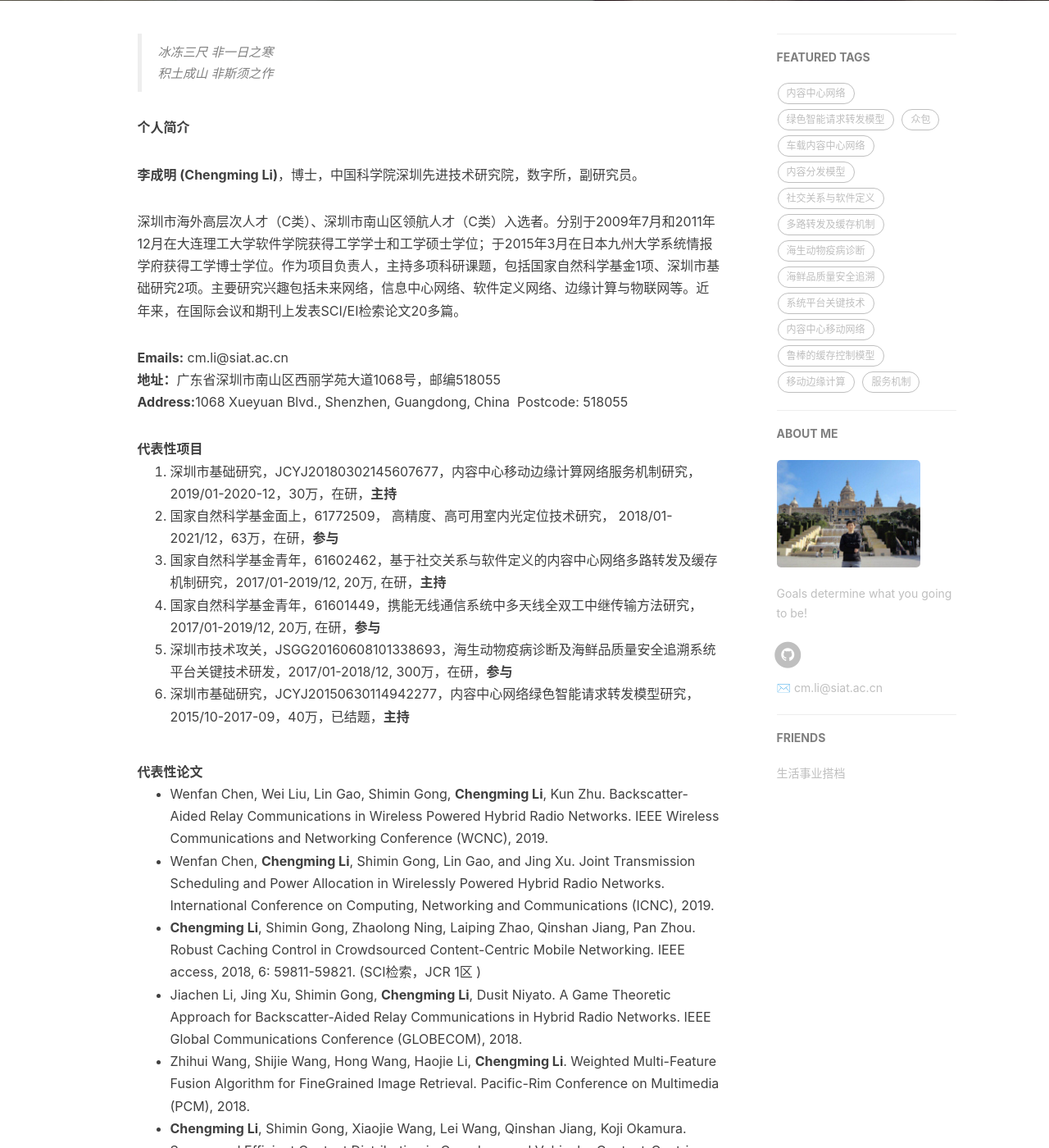
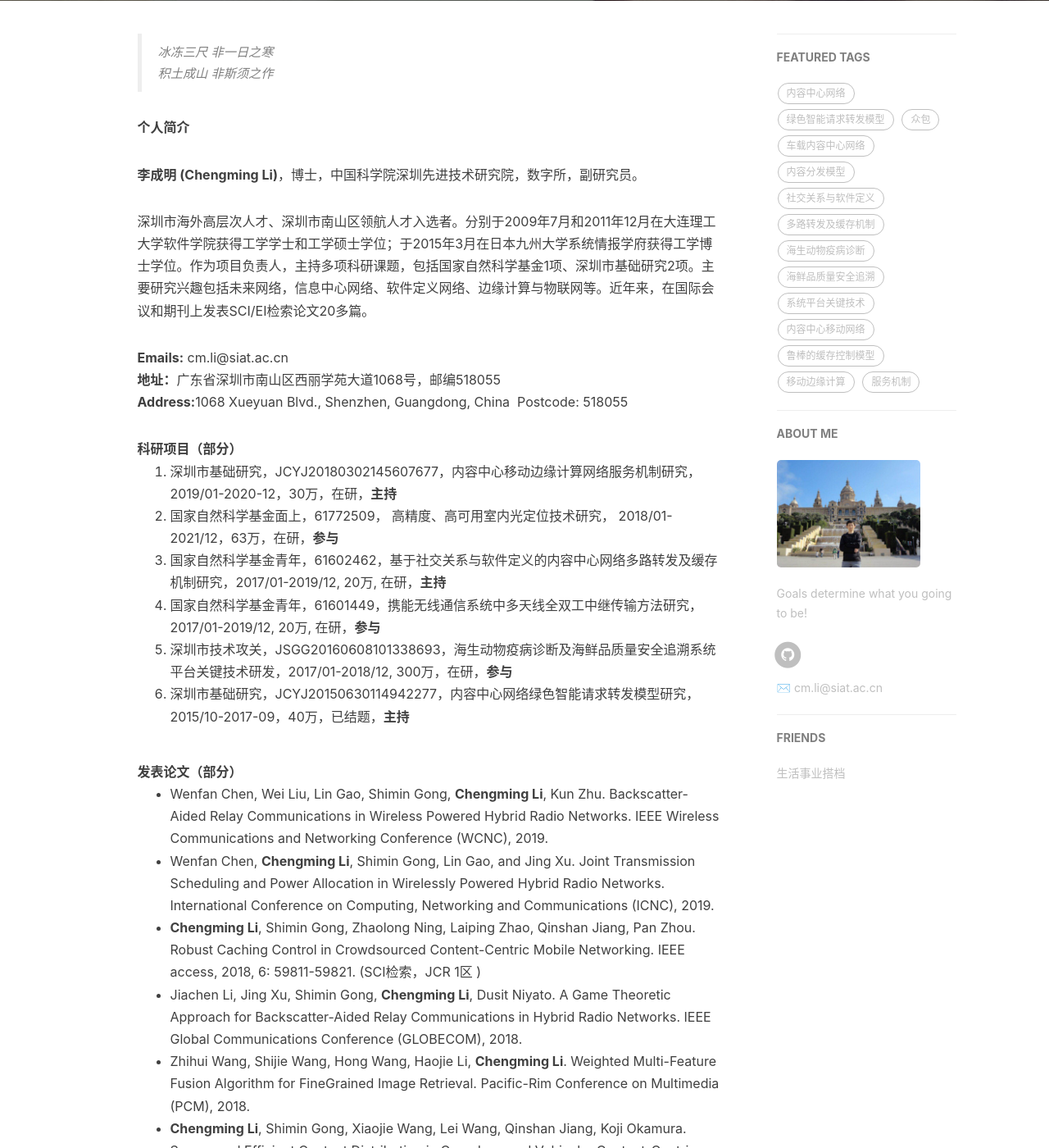
Before and after one commit to cm-li/cm-li.github.io, a Jekyll site: the page built from about.html, in a window 1280 px wide and 1400 px high, scrolled down 417 px. Shown: the whole window at 82% size. Built offline with Jekyll 4.4.1, drawn with Linux system fonts in a browser that asks for light colours; nearby versions of some CDN libraries; comment, search, counter and statistics services are not loaded.

Commit message:
Update about.html

```diff
--- a/about.html
+++ b/about.html
@@ -21,7 +21,7 @@ header-img: "img/post-bg-rwd.jpg"
     <p><strong>个人简介</strong></p>
     <p><strong>李成明 (Chengming Li)</strong>，博士，中国科学院深圳先进技术研究院，数字所，副研究员。</p>
 
-    <p>深圳市海外高层次人才（C类）、深圳市南山区领航人才（C类）入选者。分别于2009年7月和2011年12月在大连理工大学软件学院获得工学学士和工学硕士学位；于2015年3月在日本九州大学系统情报学府获得工学博士学位。作为项目负责人，主持多项科研课题，包括国家自然科学基金1项、深圳市基础研究2项。主要研究兴趣包括未来网络，信息中心网络、软件定义网络、边缘计算与物联网等。近年来，在国际会议和期刊上发表SCI/EI检索论文20多篇。</p>
+    <p>深圳市海外高层次人才、深圳市南山区领航人才入选者。分别于2009年7月和2011年12月在大连理工大学软件学院获得工学学士和工学硕士学位；于2015年3月在日本九州大学系统情报学府获得工学博士学位。作为项目负责人，主持多项科研课题，包括国家自然科学基金1项、深圳市基础研究2项。主要研究兴趣包括未来网络，信息中心网络、软件定义网络、边缘计算与物联网等。近年来，在国际会议和期刊上发表SCI/EI检索论文20多篇。</p>
 
     <p class="block-content">
       <div><Strong>Emails:</Strong> cm.li@siat.ac.cn</div>
@@ -31,7 +31,7 @@ header-img: "img/post-bg-rwd.jpg"
     </p>
 
     <p class="block-content">
-      <div><strong>代表性项目</strong></div>
+      <div><strong>科研项目（部分）</strong></div>
       <ol>
         <li>深圳市基础研究，JCYJ20180302145607677，内容中心移动边缘计算网络服务机制研究，2019/01-2020-12，30万，在研，<strong>主持</strong></li>
         <li>国家自然科学基金面上，61772509， 高精度、高可用室内光定位技术研究， 2018/01-2021/12，63万，在研，<strong>参与</strong></li>
@@ -43,7 +43,7 @@ header-img: "img/post-bg-rwd.jpg"
     </p>
 
     <p class="block-content">
-      <div><strong>代表性论文</strong></div>
+      <div><strong>发表论文（部分）</strong></div>
       <ul>
         <li>Wenfan Chen, Wei Liu, Lin Gao, Shimin Gong, <strong>Chengming Li</strong>, Kun Zhu. Backscatter-Aided Relay Communications in Wireless Powered Hybrid Radio Networks. IEEE Wireless Communications and Networking Conference (WCNC), 2019.</li>
         <li>Wenfan Chen, <strong>Chengming Li</strong>, Shimin Gong, Lin Gao, and Jing Xu.  Joint Transmission Scheduling and Power Allocation in Wirelessly Powered Hybrid Radio Networks. International Conference on Computing, Networking and Communications (ICNC), 2019.</li>
@@ -65,7 +65,7 @@ header-img: "img/post-bg-rwd.jpg"
     </p>
 
     <p class="block-content">
-      <div><strong>代表性专利</strong></div>
+      <div><strong>申请专利（部分）</strong></div>
       <ul>
         <li><strong>李成明</strong>, 陈会, 张巍, 姜青山. 一种内容中心网络的能耗控制方法. 中国发明专利. 证书号：第3093502; 专利号：ZL2015 1 1026354.4.</li>
         <li><strong>李成明</strong>, 陈会, 张巍, 姜青山. 一种内容中心网络的缓存方法及装置. 中国发明专利. 申请号：CN201710117783.5</li>
```
